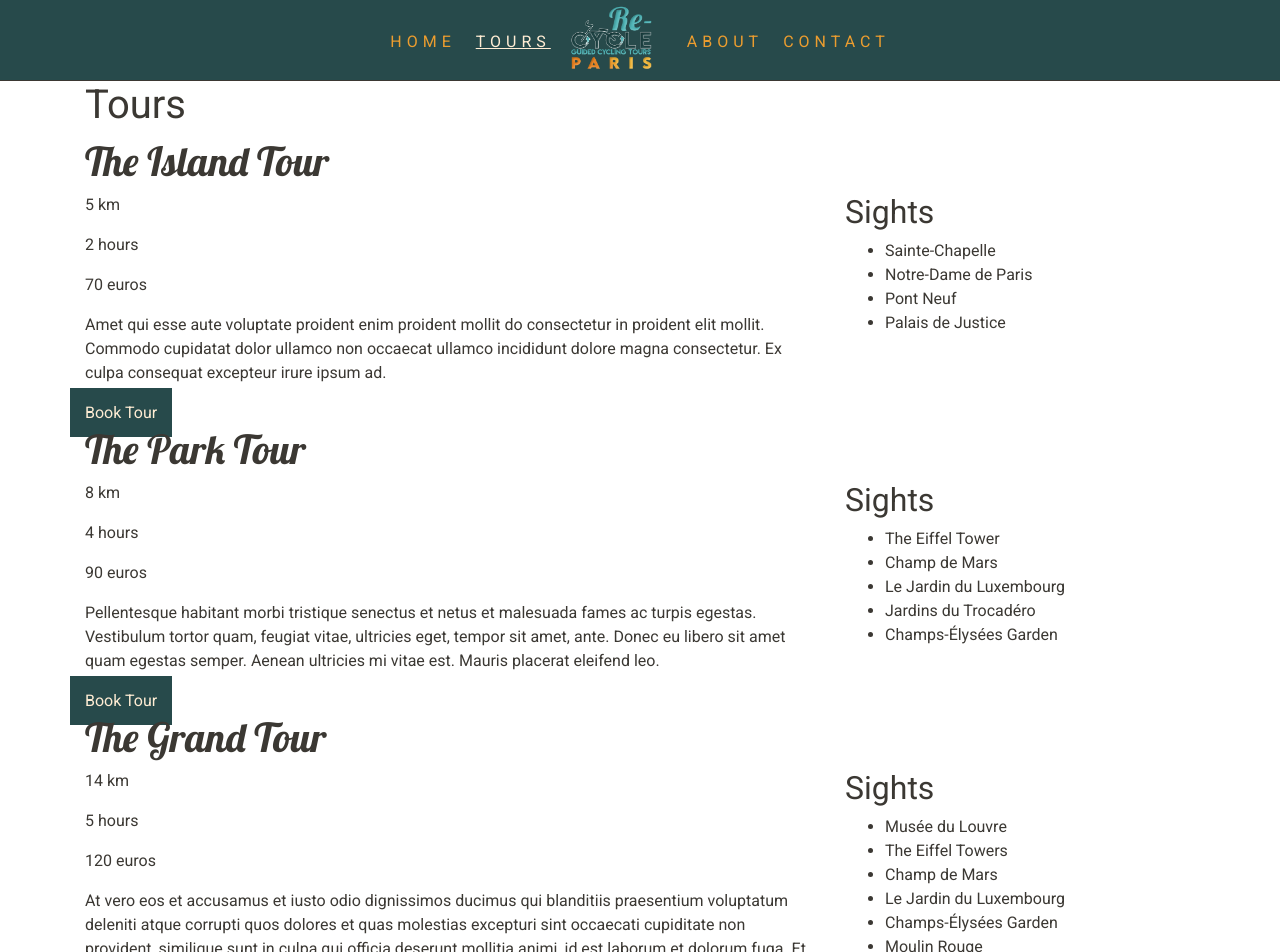
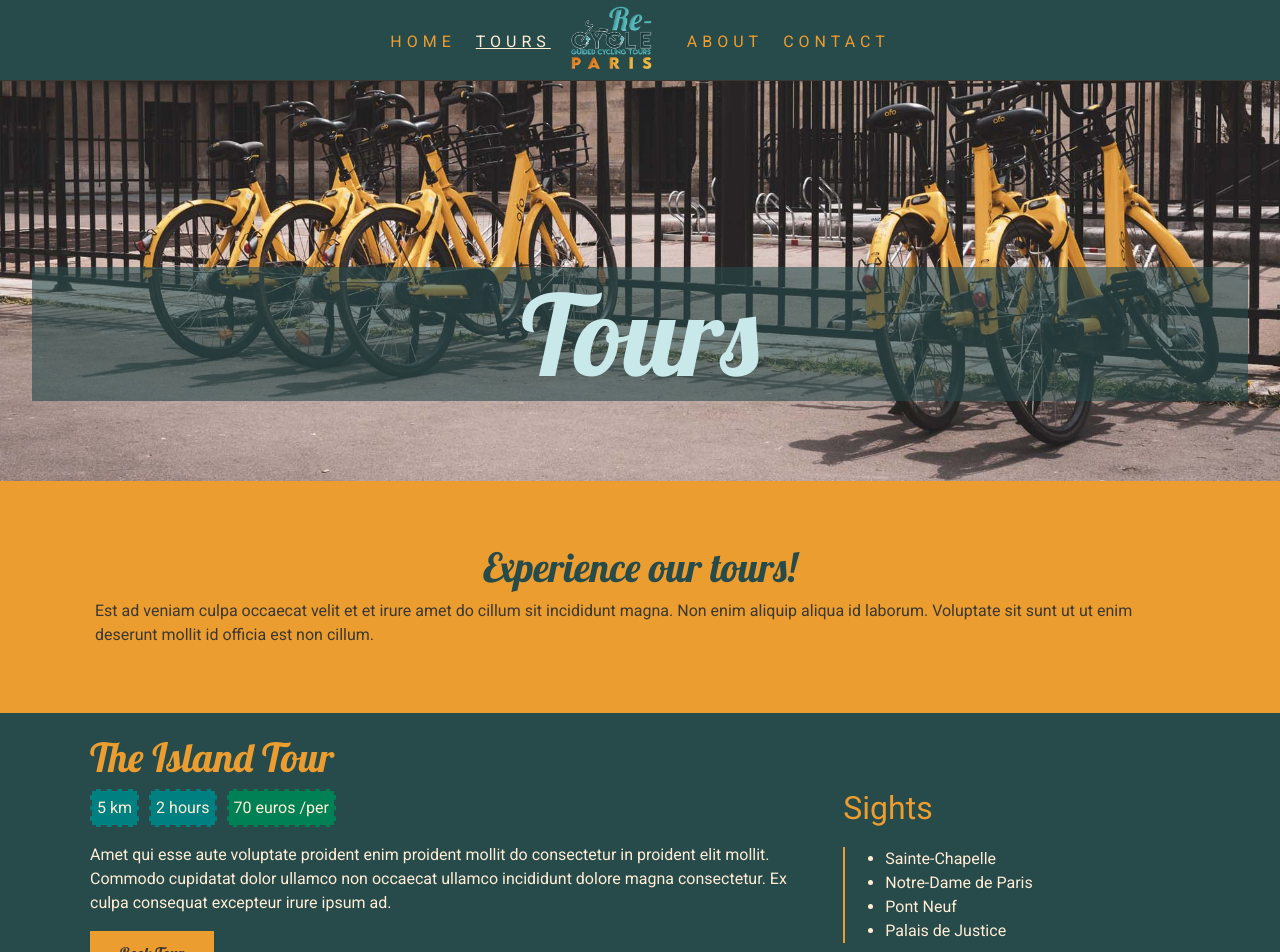
Before and after one commit to mie91/marie-berger-portfolio-2-html-and-css-ca, a React (Create React App) app: page /tours in a window 1280 px wide. Shown: the top 952 px of the page. Built offline with nearby package versions, Linux system fonts and the light colour scheme.

Commit message:
Styled tour cards

```diff
--- a/src/components/tours/TourList.js
+++ b/src/components/tours/TourList.js
@@ -16,20 +16,23 @@ function TourList() {
                             <div className="smallDetails">
                                 <p>{tourDetail.lenght}</p>
                                 <p>{tourDetail.duration}</p>
-                                <p>{tourDetail.price} euros</p>
+                                <p class="eyeCatchGreen">{tourDetail.price} euros /per</p>
                             </div>
                             <p>{tourDetail.description}</p>
+                                <div className="eyeCatchButton"> <a href="/contact">Book Tour </a></div>
                             </Col>
                             <Col className="col-md-4">
                                 <SubHeader title="Sights"/>
+                                <div className="sightList">
                                 <ul>
                                     {tourDetail.attractions.map(attraction =>
                                         <li>{attraction}</li>
                                     )}
                                 </ul>
+                                </div>
 
                             </Col>
-                            <div className="mainButton"> <a href="/contact">Book Tour </a></div>
+
 
                         </Row>
 
--- a/src/components/tours/Tours.js
+++ b/src/components/tours/Tours.js
@@ -1,15 +1,39 @@
 import React from 'react';
-import { Container, Col, Row } from "react-bootstrap";
+import { Container, Col, Row, Jumbotron } from "react-bootstrap";
 import TourList from "./TourList";
+import MainHeader from '../layout/MainHeader';
+import SubHeader from '../layout/SubHeader';
 
 function Tours (){
     return (
-        <div className="tours-bg">
+        <>
+         <div className="container-orange">
+            <Jumbotron className="theToursJumbo">
+            <MainHeader title="Tours" />
+            </Jumbotron>
             <Container>
-            <h1>Tours</h1>
-                    <TourList/>
+                <Row>
+                    <Col className="col-md-12">
+                        <div className="infoBox">
+                            <MainHeader title="Experience our tours!" />
+                             <p>Est ad veniam culpa occaecat velit et et irure amet do cillum sit incididunt magna. Non enim
+                             aliquip aliqua id laborum. Voluptate sit sunt ut ut enim deserunt mollit id officia est non cillum.</p>
+                        </div>
+                    </Col>
+                </Row>
             </Container>
-        </div>
+         </div>
+         <div className="container-sea">
+             <Container>
+                <Row>
+                    <Col className="col-md-12">
+                        <TourList/>
+                    </Col>
+                </Row>
+            </Container>
+         </div>
+
+        </>
     );
 }
 
--- a/src/sass/partials/_jumbotrons.scss
+++ b/src/sass/partials/_jumbotrons.scss
@@ -32,3 +32,18 @@ div.aboutUsJumbo {
 
 
 }
+
+div.theToursJumbo {
+     background-image: url("../../assets/images/slideImages/slide10.jpg");
+     @include bg-basics;
+     height: 400px;
+     border-radius: 0px;
+
+     .mainHeader {
+         margin-top: 10%;
+         color: $sky;
+         font-size: 7em;
+         text-align: center;
+         background-color: rgba($color: $sea, $alpha: 0.6);
+     }
+}
--- /dev/null
+++ b/src/sass/partials/_tours.scss
@@ -0,0 +1,38 @@
+
+
+.tourCard {
+    margin: 20px 5px;
+    color: $bright;
+    border-bottom: solid $orange 2px;
+
+    .mainHeader, .subHeader {
+        color: $orange;
+    }
+
+
+    .eyeCatchButton {
+        margin-bottom: 15px;
+        display:inline-flex;
+    }
+
+    .sightList{
+        border-left: solid $orange 2px;
+        margin: 20px 0px;
+    }
+}
+
+.smallDetails {
+
+    p {
+        display: inline-flex;
+        margin-right: 10px;
+        background-color: teal;
+        padding: 5px;
+        text-align: center;
+        border: dashed 2px $sea;
+    }
+
+    .eyeCatchGreen {
+        background-color: rgb(0, 128, 85);
+    }
+}
--- a/src/sass/style.scss
+++ b/src/sass/style.scss
@@ -14,6 +14,7 @@
 
 //PAGE-SPECIFIC PARTIALS//
 @import "./partials/layout";
+@import "./partials/tours";
 
 
 //OTHER//
```
